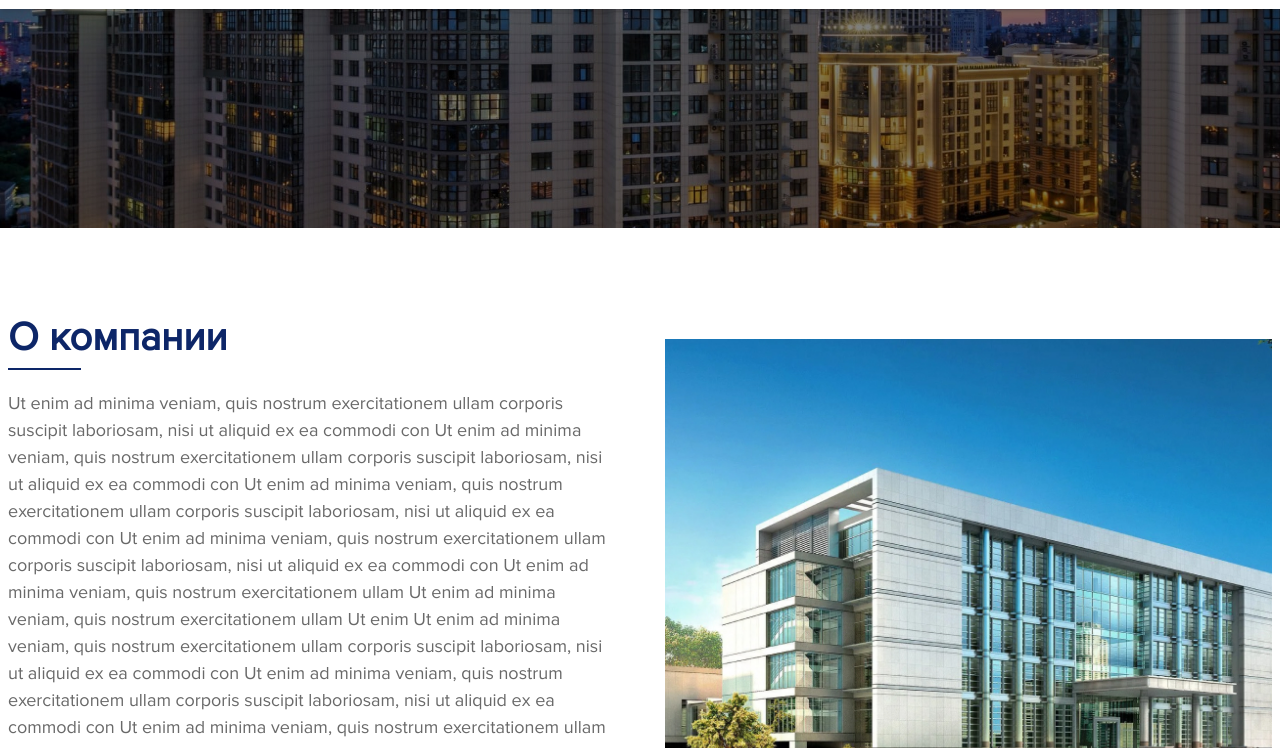
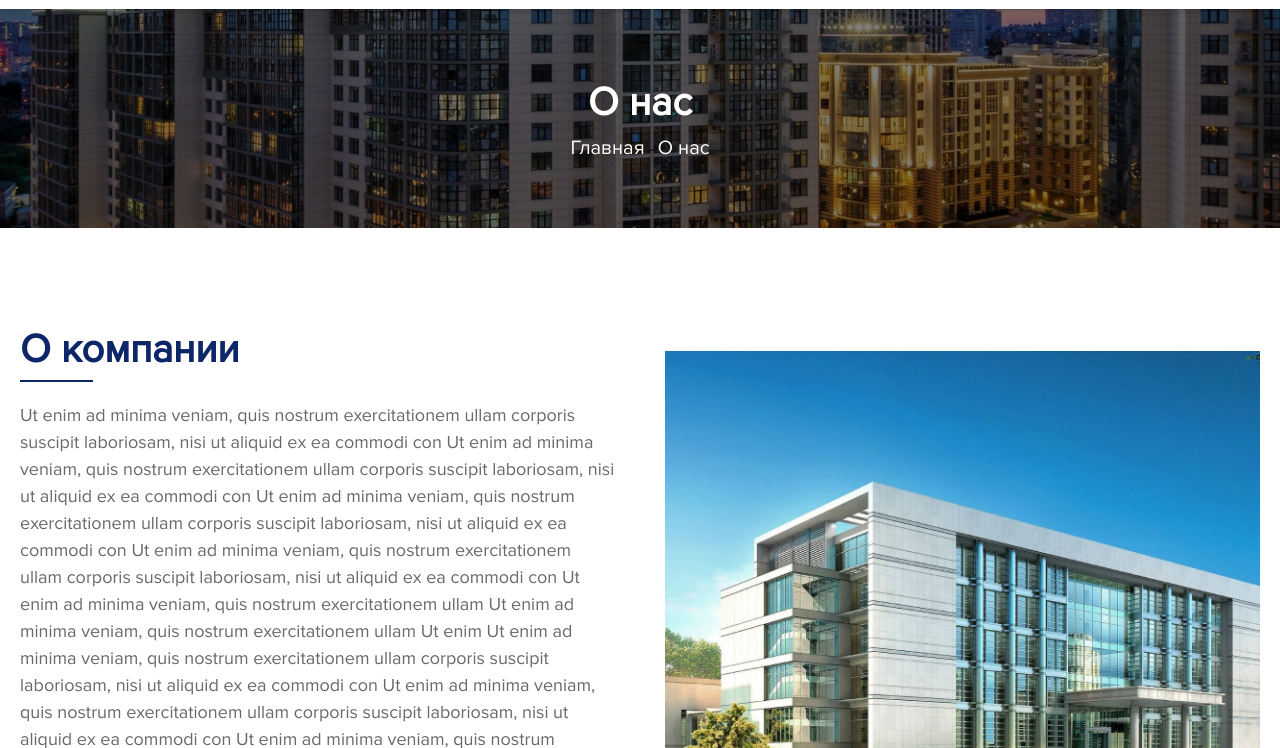
Before and after one commit to SuhrobFayzullayev/our-homes, a website with bundled scripts: page about.html in a window 1280 px wide. Shown: the part 52-800 px from the top of the page. Built offline with nearby package versions, Linux system fonts and the light colour scheme.

Commit message:
fixed bugs

```diff
--- a/about.html
+++ b/about.html
@@ -164,7 +164,7 @@
               <!-- Navbar links start -->
               <div class="links w-full">
                 <div class="link">
-                  <a href="#" class="nav-link-styles"> О нас </a>
+                  <a href="./about.html" class="nav-link-styles"> О нас </a>
                 </div>
                 <div class="link my-3">
                   <a href="#branches" class="nav-link-styles"> Филиалы </a>
@@ -243,11 +243,33 @@
         </div>
       </div>
       <!-- Header end -->
+
       <div
         class="mt-[60px] [@media(max-width:449px)]:mt-[40px] back-img w-full mx-auto flex justify-center bg-no-repeat bg-center bg-cover items-center h-[220px]"
         style="background-image: url('./src/images/first-back-img.jpg')"
-      ></div>
-      <div class="div flex-[1] max-w-screen-xl h-full mx-auto">
+      >
+        <div class="text-content mx-auto w-fit h-fit">
+          <!-- Title start -->
+          <div
+            class="title text-center text-[#ffffff] text-[40px] font-[600] max-sm:text-[32px]"
+          >
+            О нас
+          </div>
+          <!-- Title end -->
+
+          <!-- Description start -->
+          <div class="decription">
+            <a class="text-white text-center text-[20px]" href="./index.html"
+              >Главная</a
+            >
+            -
+            <span class="text-white text-center text-[20px]">О нас</span>
+          </div>
+          <!-- Description end -->
+        </div>
+      </div>
+
+      <div class="div flex-[1] max-w-screen-xl p-3 h-full mx-auto">
         <div
           class="what-we-do h-fit px-2 max-w-screen-xl mx-auto [@media(max-width:850px)]:my-10 [@media(min-width:850px)]:my-20"
         >
```
Also changed, not shown: index.html (+1 -1 lines), src/css/output.css.
